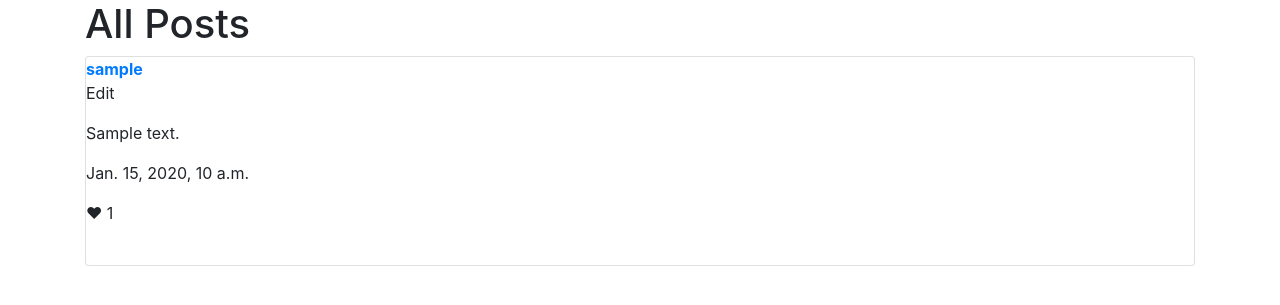
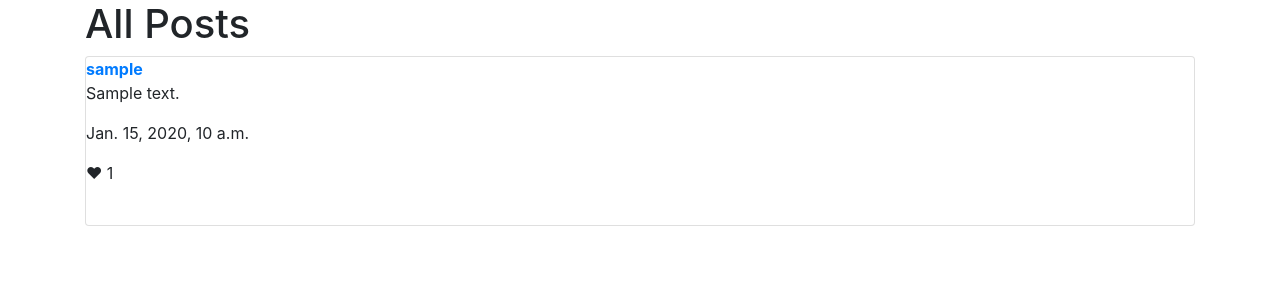
Before and after one commit to eduardoluis11/network, a Django app: page / in a window 1280 px wide. Shown: the part 56-361 px from the top of the page. Run offline with Django 3.2, Linux system fonts and the light colour scheme; tables that the repository leaves empty hold one stand-in row (values such as "Sample post"); some libraries are stand-ins or nearby versions.

```diff
--- a/network/templates/network/index.html
+++ b/network/templates/network/index.html
@@ -64,11 +64,12 @@ https://www.reddit.com/r/django/comments/f12r0r/invalid_block_tag_on_line_17_sta
 	in the navbar. For the navbar, I will grab the username of the logged user. Meanwhile, for the username in the
 	posts, I will use Jinja notation to get the username of that user from the Post table.
 
+    If I'm not logged in, and if I didn't post that post, I shouldn't even be able to see the "Edit" link.
     -->
     {% for post in all_posts %}
         <div class="card mb-3">
             <a href="profile/{{post.user}}"><b>{{post.user}}</b></a>
-            <p>Edit</p>
+<!--            <p>Edit</p>-->
             <p>{{post.body}}</p>
             <p>{{post.timestamp}}</p>
             <p>❤ {{post.number_of_likes}}</p>
```
